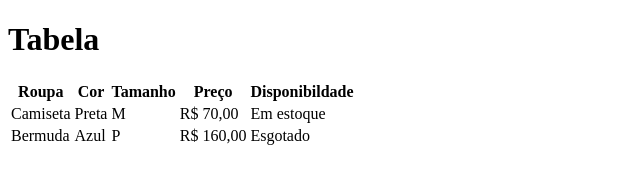
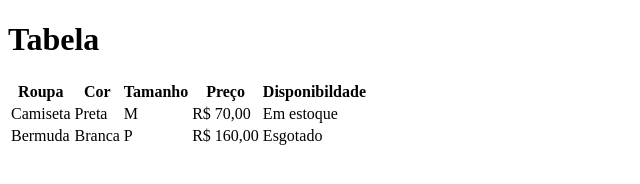
Before and after one commit to JuanYago/aula-tabela, a plain HTML site: page index.html in a window 1280 px wide. Shown: the whole page, without its empty margins (0-640 px from the left). Drawn offline with Linux system fonts and the light colour scheme.

Commit message:
trocado a cor da bermuda de azul para branca

```diff
--- a/index.html
+++ b/index.html
@@ -27,7 +27,7 @@
 
         <tr>
             <td>Bermuda</td>
-            <td>Azul</td>
+            <td>Branca</td>
             <td>P</td>
             <td>R$ 160,00</td>
             <td>Esgotado</td>
```
